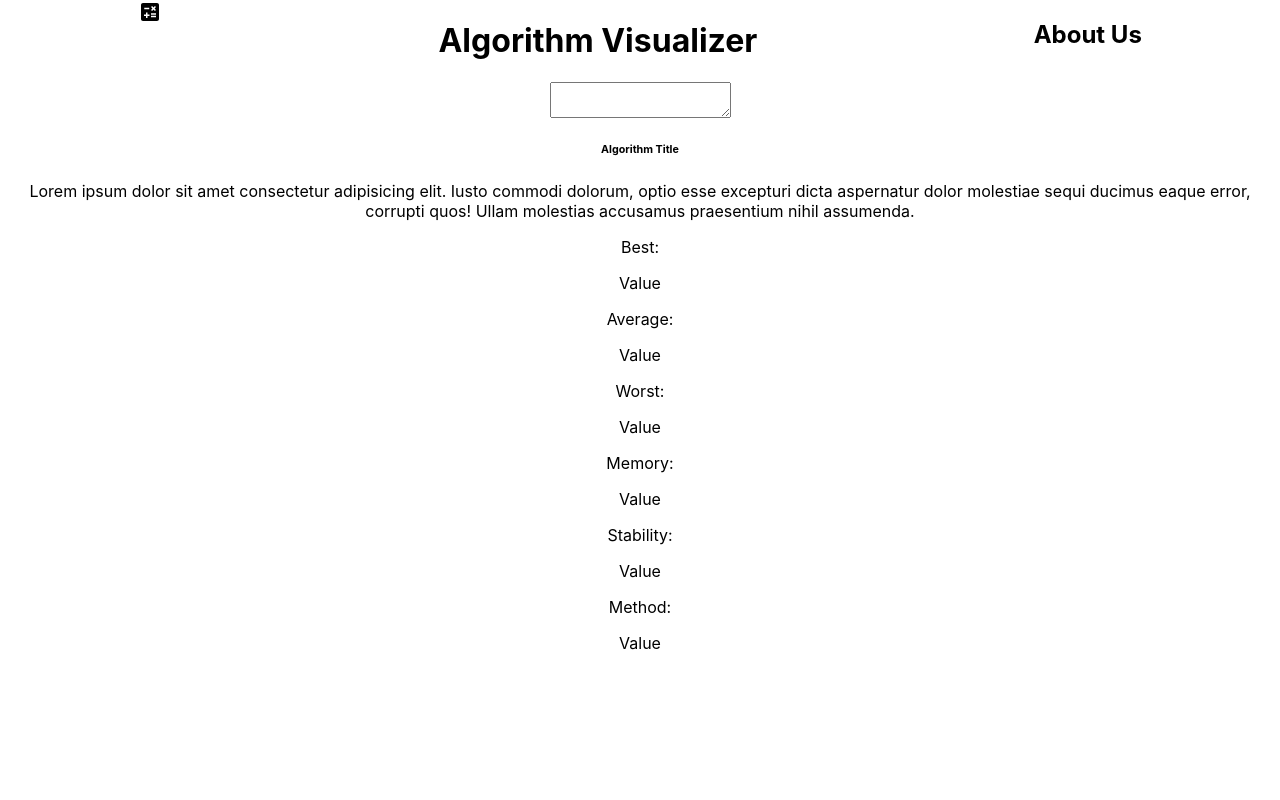
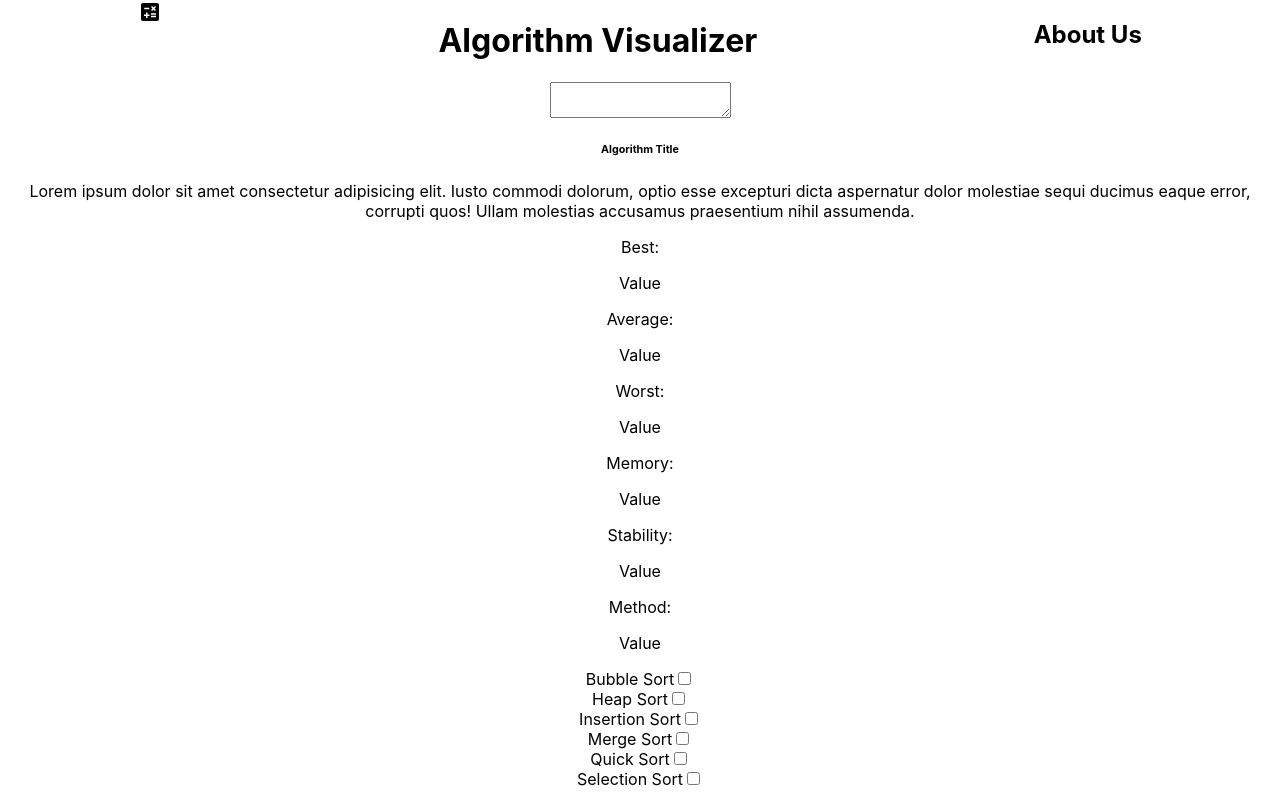
Before and after one commit to mariachi9999/sorting-visualizer, a React (Create React App) app in the folder client/: page / in a window 1280 px wide. Built offline with nearby package versions, Linux system fonts and the light colour scheme.

Commit message:
SelectSort wireframe ok

```diff
--- a/client/src/App.js
+++ b/client/src/App.js
@@ -3,6 +3,7 @@ import "./App.css";
 import Header from "./components/Header/Header";
 import InputValues from "./components/InputValues/InputValues";
 import AlgoInfo from "./components/AlgoInfo/AlgoInfo";
+import SelectSort from "./components/SelectSort/SelectSort";
 
 function App() {
   return (
@@ -10,6 +11,7 @@ function App() {
       <Header />
       <InputValues />
       <AlgoInfo />
+      <SelectSort />
     </div>
   );
 }
--- /dev/null
+++ b/client/src/components/SelectSort/SelectSort.jsx
@@ -0,0 +1,67 @@
+import React from "react";
+import styles from "./SelectSort.module.css";
+
+function SelectSort() {
+  return (
+    <div id={styles.container}>
+      <form id={styles.form}>
+        <label>
+          Bubble Sort
+          <input
+            name="Bubble"
+            type="checkbox"
+            // checked={}
+            // onChange={}
+          />
+        </label>
+        <label>
+          Heap Sort
+          <input
+            name="Heap"
+            type="checkbox"
+            // checked={}
+            // onChange={}
+          />
+        </label>
+        <label>
+          Insertion Sort
+          <input
+            name="Insertion"
+            type="checkbox"
+            // checked={}
+            // onChange={}
+          />
+        </label>
+        <label>
+          Merge Sort
+          <input
+            name="Merge"
+            type="checkbox"
+            // checked={}
+            // onChange={}
+          />
+        </label>
+        <label>
+          Quick Sort
+          <input
+            name="Quick"
+            type="checkbox"
+            // checked={}
+            // onChange={}
+          />
+        </label>
+        <label>
+          Selection Sort
+          <input
+            name="Selection"
+            type="checkbox"
+            // checked={}
+            // onChange={}
+          />
+        </label>
+      </form>
+    </div>
+  );
+}
+
+export default SelectSort;
--- /dev/null
+++ b/client/src/components/SelectSort/SelectSort.module.css
@@ -0,0 +1,4 @@
+#form {
+  display: flex;
+  flex-direction: column;
+}
```
